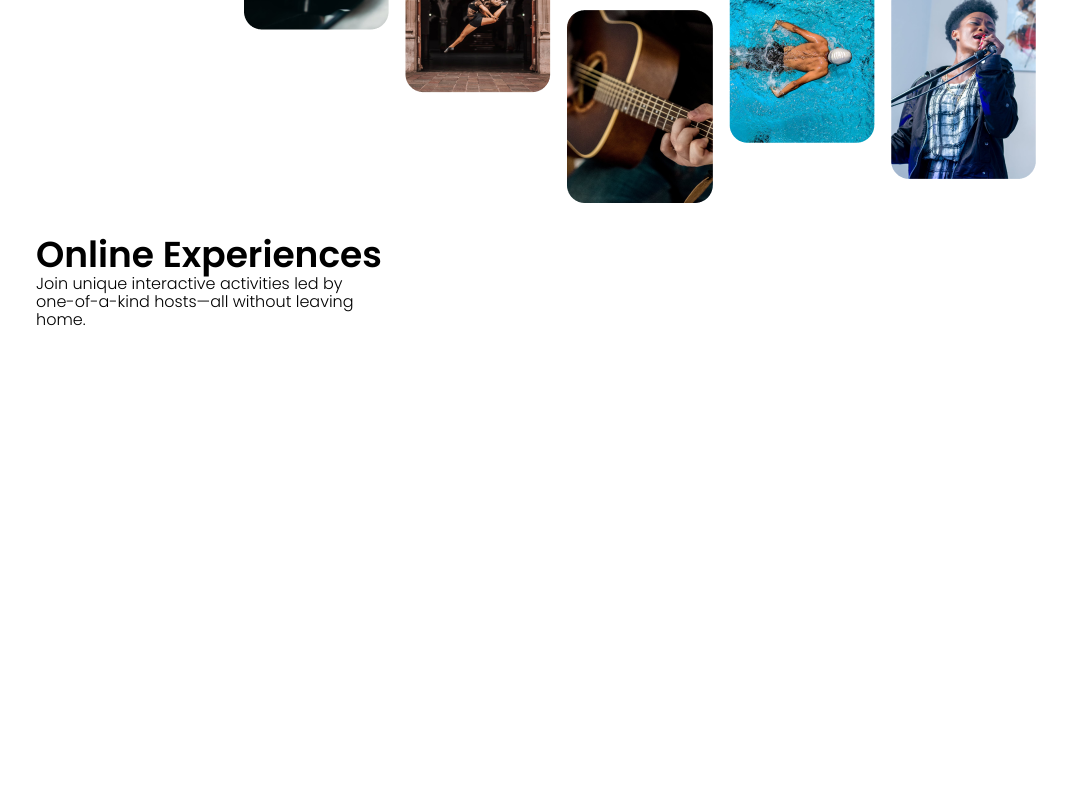
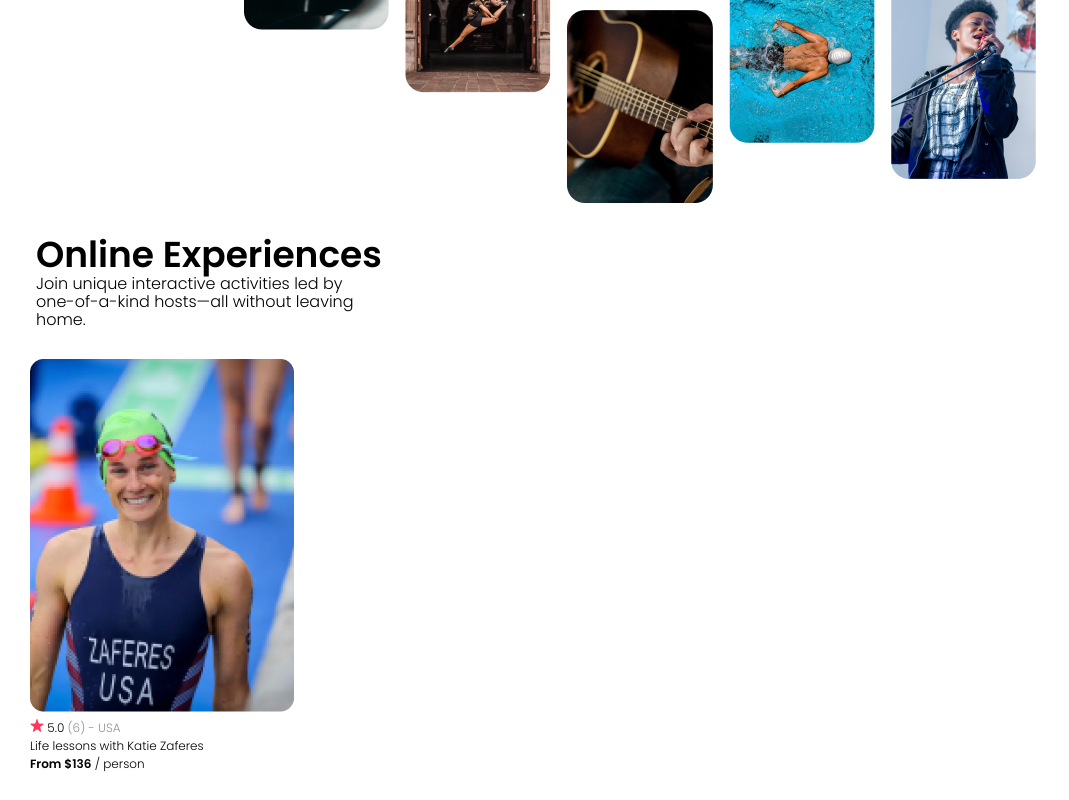
Before and after one commit to Bumblebee7/AirbnbClone, a React (Create React App) app in the folder airbnb-clone/: page / in a window 1280 px wide. Shown: the part 357-1157 px from the top of the page, without its empty margins (0-1069 px from the left). Before the commit the page ends 800 px from the top, so only its background shows below. Built offline with nearby package versions, Linux system fonts and the light colour scheme.

Commit message:
Hardcode first Card Design

```diff
--- a/airbnb-clone/src/App.js
+++ b/airbnb-clone/src/App.js
@@ -2,12 +2,14 @@ import React from "react";
 import "./App.css";
 import Header from "./components/Header";
 import Hero from "./components/Hero";
+import Card from "./components/Card";
 
 function App() {
   return (
     <div className="App">
       <Header />
       <Hero />
+      <Card />
     </div>
   );
 }
--- /dev/null
+++ b/airbnb-clone/src/components/Card.css
@@ -0,0 +1,25 @@
+.Card {
+  margin: 30px;
+}
+
+.Card > p {
+  font-size: 12px;
+  font-weight: 300;
+  line-height: 13px;
+  letter-spacing: 0em;
+  margin-bottom: 5px;
+}
+
+.Card__rating__star {
+  width: 14px;
+}
+
+.Card__rating__details {
+  color: #918e9b;
+}
+
+.Card__price {
+  font-size: 12px;
+  font-weight: 600;
+  line-height: 13px;
+}
--- /dev/null
+++ b/airbnb-clone/src/components/Card.js
@@ -0,0 +1,22 @@
+import React from "react";
+import "./Card.css";
+import Image from "../assets/image_12.png";
+import Star from "../assets/Star_1.png";
+
+function Card() {
+  return (
+    <div className="Card">
+      <img src={Image} className="Card__image"></img>
+      <p className="Card__rating">
+        <img src={Star} className="Card__rating__star"></img> 5.0{" "}
+        <a className="Card__rating__details">(6) - USA</a>
+      </p>
+      <p className="Card__heading">Life lessons with Katie Zaferes</p>
+      <p>
+        <a className="Card__price">From $136</a> / person
+      </p>
+    </div>
+  );
+}
+
+export default Card;
```
Also changed, not shown: airbnb-clone/src/assets/Star_1.png (added), airbnb-clone/src/assets/image_12.png (added).
